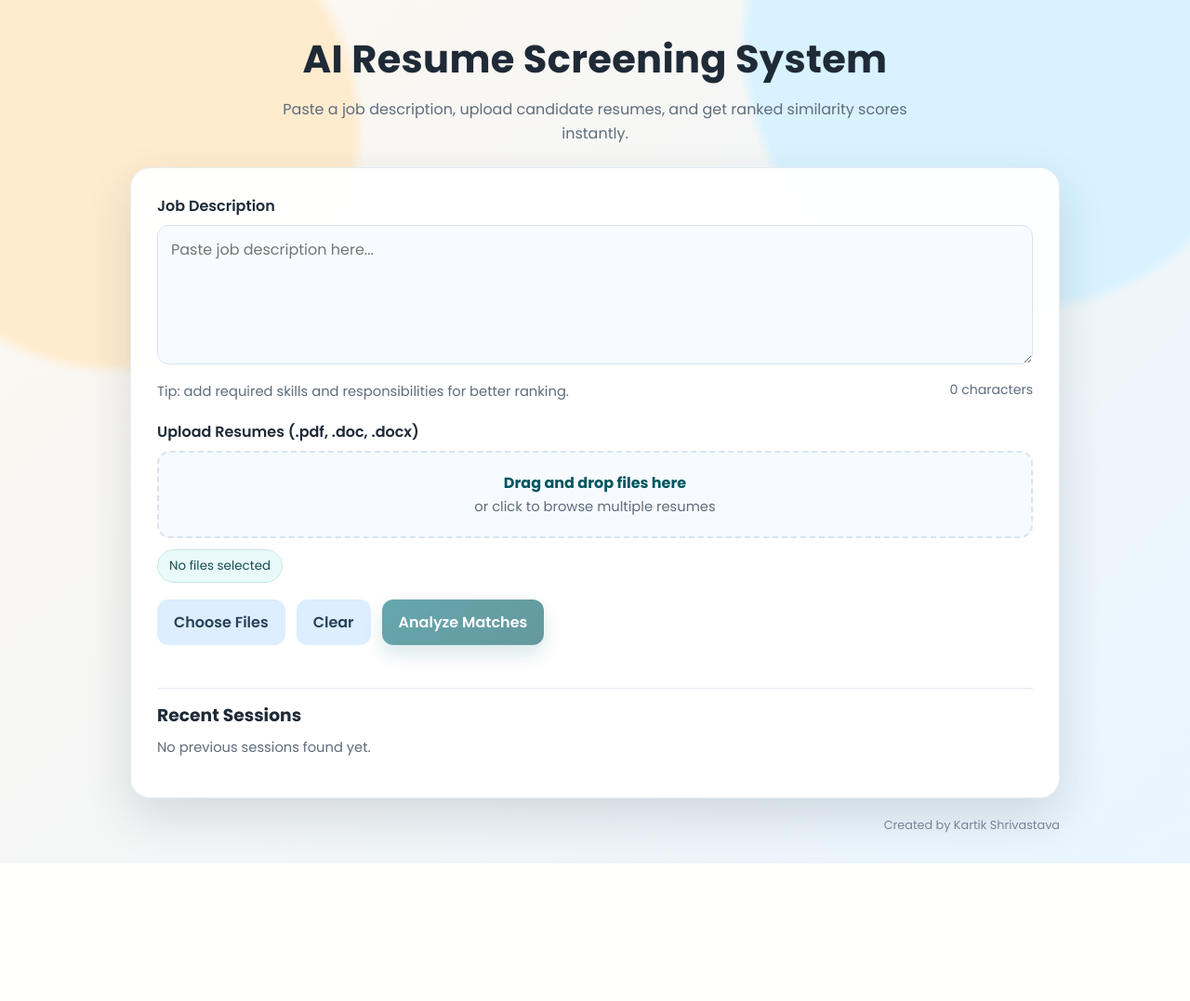
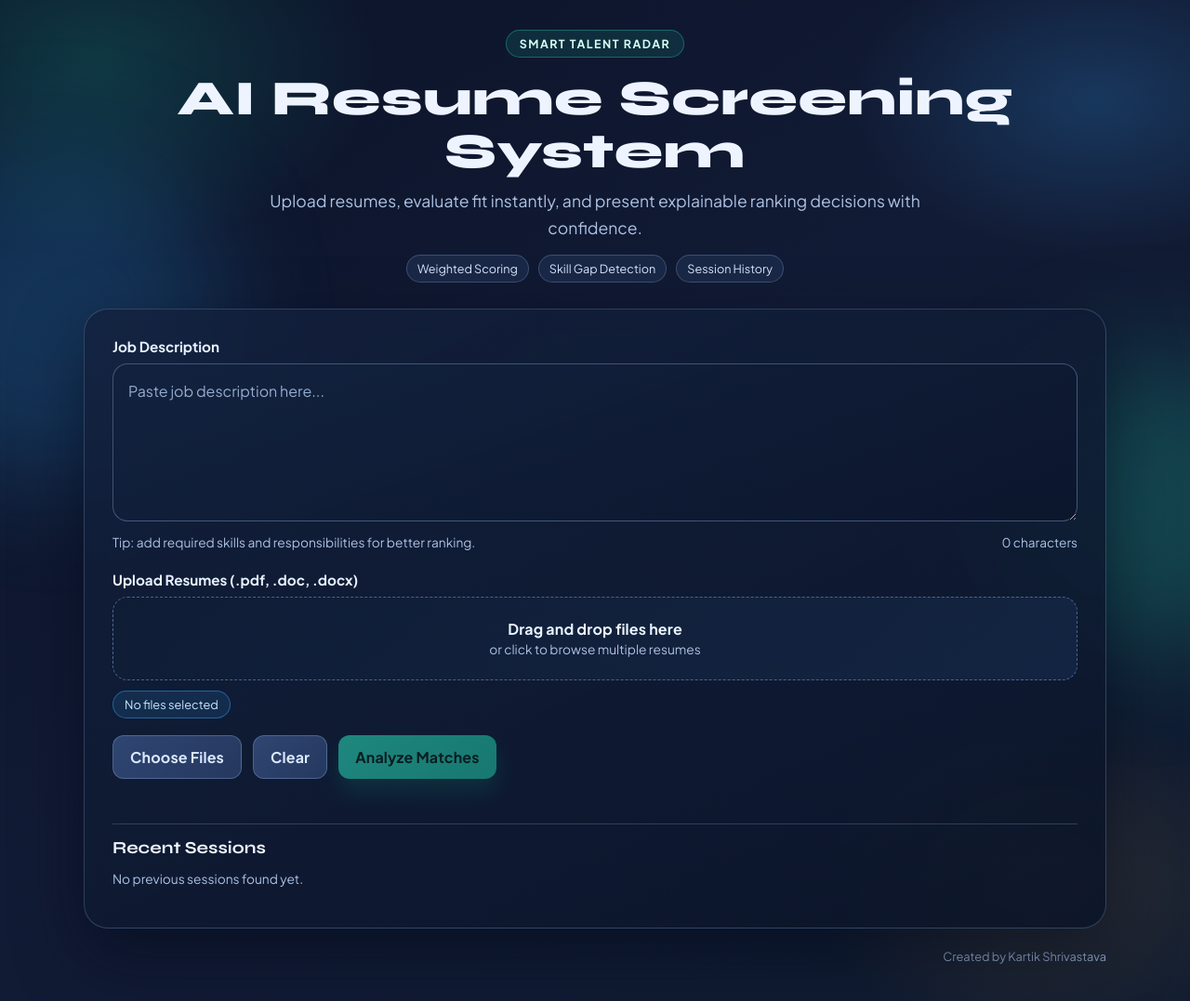
Before and after one commit to Kartikshri234/Resume-Analysis-, a Flask app: page / in a window 1280 px wide. Shown: the whole page at 93% size. Before the commit the page ends 929 px from the top, so only its background shows below. Run offline with Flask 3, Linux system fonts and the light colour scheme; data that the repository does not hold is empty.

Commit message:
Redesign UI theme with modern visual style

```diff
--- a/static/css/style.css
+++ b/static/css/style.css
@@ -1,16 +1,19 @@
 :root {
-    --bg-start: #fff8ef;
-    --bg-end: #e8f5ff;
-    --surface: #ffffff;
-    --surface-alt: #f7fbff;
-    --text: #1f2a37;
-    --muted: #5f6c7b;
-    --primary: #006d77;
-    --primary-dark: #00565f;
-    --accent: #f4a261;
-    --good: #1b9f4a;
-    --border: #d9e3ee;
-    --shadow: 0 20px 50px rgba(31, 42, 55, 0.14);
+    --bg: #0f172a;
+    --bg-soft: #111b34;
+    --surface: rgba(16, 25, 48, 0.72);
+    --surface-strong: #162444;
+    --card: rgba(18, 31, 58, 0.92);
+    --text: #eef4ff;
+    --muted: #adc2e4;
+    --primary: #1ec8a5;
+    --primary-strong: #0ea380;
+    --secondary: #31a9ff;
+    --accent: #ffbf47;
+    --border: rgba(153, 184, 231, 0.25);
+    --good: #45dd91;
+    --warn: #ff8e5a;
+    --shadow: 0 28px 70px rgba(2, 8, 23, 0.5);
 }
 
 * {
@@ -19,113 +22,190 @@
 
 body {
     margin: 0;
-    font-family: "Poppins", "Segoe UI", sans-serif;
     color: var(--text);
-    background: radial-gradient(circle at 10% 15%, #ffeccf 0, #ffeccf 18%, transparent 19%),
-                radial-gradient(circle at 85% 5%, #d8f2ff 0, #d8f2ff 20%, transparent 21%),
-                linear-gradient(135deg, var(--bg-start), var(--bg-end));
+    font-family: "Plus Jakarta Sans", "Segoe UI", sans-serif;
     min-height: 100vh;
+    background:
+        radial-gradient(520px 360px at 8% 6%, rgba(30, 200, 165, 0.2) 0%, transparent 58%),
+        radial-gradient(480px 300px at 92% 10%, rgba(49, 169, 255, 0.2) 0%, transparent 55%),
+        radial-gradient(420px 320px at 88% 88%, rgba(255, 191, 71, 0.12) 0%, transparent 60%),
+        linear-gradient(145deg, #0b1328 0%, #121b35 48%, #0f1b30 100%);
+    overflow-x: hidden;
+}
+
+body::before,
+body::after {
+    content: "";
+    position: fixed;
+    pointer-events: none;
+    border-radius: 50%;
+    filter: blur(60px);
+    z-index: -1;
+}
+
+body::before {
+    width: 360px;
+    height: 360px;
+    left: -120px;
+    top: 20%;
+    background: rgba(49, 169, 255, 0.2);
+}
+
+body::after {
+    width: 320px;
+    height: 320px;
+    right: -110px;
+    bottom: 12%;
+    background: rgba(30, 200, 165, 0.24);
 }
 
 .page {
-    width: min(1000px, 92vw);
-    margin: 32px auto;
+    width: min(1100px, 92vw);
+    margin: 32px auto 40px;
     position: relative;
 }
 
 .hero {
     text-align: center;
-    margin-bottom: 24px;
-    animation: fade-up 0.7s ease both;
+    margin-bottom: 28px;
+    animation: hero-in 0.8s cubic-bezier(0.2, 0.7, 0.2, 1) both;
+}
+
+.hero-kicker {
+    display: inline-flex;
+    align-items: center;
+    gap: 8px;
+    padding: 6px 14px;
+    border-radius: 999px;
+    color: #d3fff2;
+    background: rgba(30, 200, 165, 0.12);
+    border: 1px solid rgba(30, 200, 165, 0.4);
+    font-size: 0.78rem;
+    text-transform: uppercase;
+    letter-spacing: 0.12em;
+    font-weight: 700;
 }
 
 .hero h1 {
-    margin: 0;
-    font-size: clamp(1.8rem, 4vw, 2.6rem);
-    font-weight: 700;
-    letter-spacing: 0.3px;
+    margin: 16px 0 10px;
+    font-family: "Syne", "Plus Jakarta Sans", sans-serif;
+    font-weight: 800;
+    font-size: clamp(2rem, 5vw, 3.3rem);
+    line-height: 1.08;
+    letter-spacing: 0.01em;
 }
 
 .hero p {
-    margin: 10px auto 0;
-    max-width: 700px;
+    margin: 0 auto;
     color: var(--muted);
-    line-height: 1.6;
+    max-width: 720px;
+    font-size: clamp(0.96rem, 2.1vw, 1.1rem);
+    line-height: 1.65;
+}
+
+.hero-tags {
+    margin-top: 14px;
+    display: flex;
+    justify-content: center;
+    gap: 10px;
+    flex-wrap: wrap;
+}
+
+.hero-tags span {
+    padding: 6px 11px;
+    border-radius: 999px;
+    font-size: 0.79rem;
+    background: rgba(28, 42, 73, 0.92);
+    border: 1px solid rgba(161, 196, 245, 0.25);
+    color: #d8e6ff;
 }
 
 .panel {
     display: grid;
     grid-template-columns: 1fr;
-    gap: 24px;
-    background: rgba(255, 255, 255, 0.96);
-    border: 1px solid #e4edf6;
-    -webkit-backdrop-filter: blur(3px);
-    backdrop-filter: blur(3px);
-    padding: 28px;
-    border-radius: 22px;
+    gap: 26px;
+    background: linear-gradient(155deg, rgba(19, 33, 62, 0.84), rgba(11, 20, 40, 0.87));
+    border: 1px solid var(--border);
     box-shadow: var(--shadow);
-    animation: fade-up 0.9s ease both;
+    -webkit-backdrop-filter: blur(12px);
+    backdrop-filter: blur(12px);
+    border-radius: 26px;
+    padding: 30px;
+    animation: panel-in 0.95s cubic-bezier(0.2, 0.7, 0.2, 1) both;
 }
 
 label {
     display: block;
-    font-weight: 600;
-    margin-bottom: 8px;
+    margin-bottom: 9px;
+    font-size: 0.95rem;
+    color: #e8f2ff;
+    font-weight: 700;
 }
 
 .muted {
     color: var(--muted);
-    font-size: 0.92rem;
-    margin-top: 4px;
+    font-size: 0.86rem;
 }
 
 textarea {
     width: 100%;
-    min-height: 150px;
-    border-radius: 12px;
-    border: 1px solid var(--border);
-    padding: 14px;
+    min-height: 170px;
+    border-radius: 16px;
+    border: 1px solid rgba(160, 191, 240, 0.35);
+    background: linear-gradient(160deg, rgba(19, 34, 63, 0.95), rgba(12, 23, 45, 0.98));
+    color: #f0f6ff;
+    padding: 16px;
     resize: vertical;
     font: inherit;
-    line-height: 1.5;
-    background: var(--surface-alt);
-    transition: border-color 0.2s, box-shadow 0.2s;
+    line-height: 1.62;
+    transition: border-color 0.2s, box-shadow 0.2s, transform 0.2s;
+}
+
+textarea::placeholder {
+    color: #94accf;
 }
 
 textarea:focus {
     outline: none;
-    border-color: var(--primary);
-    box-shadow: 0 0 0 4px rgba(0, 109, 119, 0.12);
+    border-color: rgba(30, 200, 165, 0.9);
+    box-shadow: 0 0 0 4px rgba(30, 200, 165, 0.14);
+    transform: translateY(-1px);
 }
 
 .meta-row {
+    margin-top: 10px;
     display: flex;
     align-items: center;
     justify-content: space-between;
-    margin-top: 8px;
+    gap: 12px;
     color: var(--muted);
-    font-size: 0.88rem;
+    font-size: 0.85rem;
+}
+
+.upload-block {
+    margin-top: 22px;
 }
 
 .dropzone {
-    border: 2px dashed var(--border);
-    border-radius: 14px;
-    background: var(--surface-alt);
-    padding: 20px;
+    border: 1.5px dashed rgba(120, 157, 210, 0.55);
+    background: linear-gradient(140deg, rgba(16, 29, 54, 0.95), rgba(20, 39, 69, 0.88));
+    border-radius: 16px;
+    padding: 23px;
     text-align: center;
     cursor: pointer;
-    transition: border-color 0.2s, transform 0.2s, background 0.2s;
+    transition: transform 0.2s, border-color 0.2s, box-shadow 0.2s;
+}
+
+.dropzone strong {
+    color: #e9f5ff;
+    letter-spacing: 0.01em;
 }
 
 .dropzone:hover,
 .dropzone.active {
-    border-color: var(--primary);
-    background: #ecf8f8;
     transform: translateY(-1px);
-}
-
-.dropzone strong {
-    color: var(--primary-dark);
+    border-color: rgba(30, 200, 165, 0.85);
+    box-shadow: inset 0 0 0 1px rgba(30, 200, 165, 0.3), 0 12px 26px rgba(1, 10, 22, 0.35);
 }
 
 .hidden-input {
@@ -133,25 +213,29 @@ textarea:focus {
 }
 
 .file-list {
-    margin-top: 12px;
+    margin-top: 11px;
     display: flex;
+    gap: 8px;
     flex-wrap: wrap;
-    gap: 8px;
 }
 
 .file-chip {
-    padding: 7px 12px;
     border-radius: 999px;
-    border: 1px solid #c6e8ea;
-    background: #eaf9fa;
-    color: #164d52;
-    font-size: 0.84rem;
+    border: 1px solid rgba(49, 169, 255, 0.45);
+    background: rgba(49, 169, 255, 0.12);
+    color: #c8e7ff;
+    font-size: 0.8rem;
+    padding: 6px 12px;
 }
 
 .actions {
     display: flex;
+    flex-wrap: wrap;
     gap: 12px;
-    flex-wrap: wrap;
+}
+
+.action-row {
+    margin-top: 18px;
 }
 
 button {
@@ -159,9 +243,10 @@ button {
     border-radius: 12px;
     padding: 12px 18px;
     font: inherit;
-    font-weight: 600;
+    font-weight: 700;
+    letter-spacing: 0.01em;
     cursor: pointer;
-    transition: transform 0.15s, box-shadow 0.15s, background 0.2s;
+    transition: transform 0.18s, box-shadow 0.18s, filter 0.18s;
 }
 
 button:hover {
@@ -169,27 +254,28 @@ button:hover {
 }
 
 button:disabled {
-    opacity: 0.6;
+    opacity: 0.55;
     cursor: not-allowed;
     transform: none;
 }
 
 .btn-primary {
-    color: #fff;
-    background: linear-gradient(135deg, var(--primary), var(--primary-dark));
-    box-shadow: 0 10px 20px rgba(0, 109, 119, 0.25);
+    color: #042117;
+    background: linear-gradient(135deg, #2ce2bc, #1ec8a5);
+    box-shadow: 0 14px 24px rgba(13, 161, 128, 0.3);
 }
 
 .btn-secondary {
-    color: #284057;
-    background: #dceeff;
+    color: #dbe9ff;
+    background: linear-gradient(135deg, #2f4672, #25385f);
+    border: 1px solid rgba(170, 200, 245, 0.28);
 }
 
 .results {
-    margin-top: 24px;
+    margin-top: 8px;
     display: grid;
-    gap: 12px;
-    animation: fade-up 1.1s ease both;
+    gap: 14px;
+    animation: fade-up 1s ease both;
 }
 
 .result-header {
@@ -254,62 +357,68 @@ button:disabled {
 
 .skill-grid h4 {
     margin: 0 0 6px;
-    font-size: 0.88rem;
-    color: #334b61;
+    font-size: 0.83rem;
+    text-transform: uppercase;
+    letter-spacing: 0.09em;
+    color: #aac2e6;
 }
 
 .chip-wrap {
     display: flex;
+    gap: 6px;
     flex-wrap: wrap;
-    gap: 6px;
 }
 
 .chip {
     border-radius: 999px;
     padding: 4px 10px;
-    font-size: 0.78rem;
+    font-size: 0.76rem;
     border: 1px solid transparent;
 }
 
 .chip-good {
-    color: #175b2f;
-    background: #e9f8ed;
-    border-color: #bfe9ca;
+    color: #d2ffe8;
+    background: rgba(69, 221, 145, 0.16);
+    border-color: rgba(90, 236, 166, 0.42);
 }
 
 .chip-warn {
-    color: #7a4b1d;
-    background: #fff5e9;
-    border-color: #f5d5ad;
+    color: #ffe2d3;
+    background: rgba(255, 142, 90, 0.16);
+    border-color: rgba(255, 142, 90, 0.44);
 }
 
 .chip-muted {
-    color: #5f6c7b;
-    background: #eef3f8;
-    border-color: #d6e0ea;
+    color: #cad9f2;
+    background: rgba(165, 189, 224, 0.13);
+    border-color: rgba(165, 189, 224, 0.3);
 }
 
 .btn-link {
     display: inline-flex;
     align-items: center;
+    justify-content: center;
+    border-radius: 10px;
     text-decoration: none;
-    color: #ffffff;
-    background: linear-gradient(135deg, var(--primary), var(--primary-dark));
-    border-radius: 10px;
+    color: #052117;
+    background: linear-gradient(135deg, #36e6c2, #21d6af);
     padding: 9px 14px;
-    font-size: 0.86rem;
-    font-weight: 600;
-    box-shadow: 0 8px 16px rgba(0, 109, 119, 0.22);
+    font-size: 0.82rem;
+    font-weight: 800;
+    letter-spacing: 0.02em;
+    box-shadow: 0 10px 18px rgba(18, 179, 144, 0.28);
 }
 
 .history {
+    border-top: 1px solid rgba(146, 179, 225, 0.25);
     margin-top: 22px;
-    border-top: 1px solid #e1eaf2;
     padding-top: 14px;
 }
 
 .history h3 {
     margin: 0 0 10px;
+    font-family: "Syne", "Plus Jakarta Sans", sans-serif;
+    font-size: 1.15rem;
 }
 
 .history-list {
@@ -319,43 +428,63 @@ button:disabled {
 
 .history-item {
     text-decoration: none;
-    color: #304459;
-    border: 1px solid #dbe7f2;
-    background: #f8fbff;
+    color: #d8e8ff;
+    border: 1px solid rgba(146, 179, 225, 0.28);
     border-radius: 10px;
+    background: rgba(20, 34, 62, 0.9);
     padding: 10px 12px;
     display: flex;
     justify-content: space-between;
     gap: 10px;
     flex-wrap: wrap;
-    font-size: 0.86rem;
+    font-size: 0.84rem;
+    transition: transform 0.18s, border-color 0.18s, background 0.18s;
+}
+
+.history-item:hover {
+    transform: translateY(-1px);
+    border-color: rgba(49, 169, 255, 0.65);
+    background: rgba(23, 43, 80, 0.95);
 }
 
 .history-item.active {
-    border-color: #97c9cd;
-    background: #ecf8f8;
-}
-
-.progress > span {
-    display: block;
-    height: 100%;
-    border-radius: inherit;
-    background: linear-gradient(90deg, var(--accent), #2a9d8f);
-    width: 0;
-    animation: fill 0.9s ease forwards;
+    border-color: rgba(30, 200, 165, 0.8);
+    background: rgba(19, 53, 68, 0.9);
 }
 
 .footer-note {
-    margin-top: 20px;
+    margin-top: 22px;
     text-align: right;
-    color: #7a8a9b;
+    color: #8fa8cf;
     font-size: 0.8rem;
+}
+
+@keyframes hero-in {
+    from {
+        opacity: 0;
+        transform: translateY(14px);
+    }
+    to {
+        opacity: 1;
+        transform: translateY(0);
+    }
+}
+
+@keyframes panel-in {
+    from {
+        opacity: 0;
+        transform: translateY(18px) scale(0.98);
+    }
+    to {
+        opacity: 1;
+        transform: translateY(0) scale(1);
+    }
 }
 
 @keyframes fade-up {
     from {
         opacity: 0;
-        transform: translateY(12px);
+        transform: translateY(10px);
     }
     to {
         opacity: 1;
--- a/templates/index.html
+++ b/templates/index.html
@@ -6,14 +6,20 @@
     <title>AI Resume Screening</title>
     <link rel="preconnect" href="https://fonts.googleapis.com">
     <link rel="preconnect" href="https://fonts.gstatic.com" crossorigin>
-    <link href="https://fonts.googleapis.com/css2?family=Poppins:wght@400;500;600;700&display=swap" rel="stylesheet">
+    <link href="https://fonts.googleapis.com/css2?family=Plus+Jakarta+Sans:wght@400;500;600;700;800&family=Syne:wght@600;700;800&display=swap" rel="stylesheet">
     <link rel="stylesheet" href="{{ url_for('static', filename='css/style.css') }}">
 </head>
 <body>
     <main class="page">
         <section class="hero">
+            <span class="hero-kicker">Smart Talent Radar</span>
             <h1>AI Resume Screening System</h1>
-            <p>Paste a job description, upload candidate resumes, and get ranked similarity scores instantly.</p>
+            <p>Upload resumes, evaluate fit instantly, and present explainable ranking decisions with confidence.</p>
+            <div class="hero-tags">
+                <span>Weighted Scoring</span>
+                <span>Skill Gap Detection</span>
+                <span>Session History</span>
+            </div>
         </section>
 
         <section class="panel">
@@ -30,7 +36,7 @@
                     <span id="charCount">0 characters</span>
                 </div>
 
-                <div style="margin-top: 20px;">
+                <div class="upload-block">
                     <label for="resumeInput">Upload Resumes (.pdf, .doc, .docx)</label>
                     <input
                         id="resumeInput"
@@ -47,7 +53,7 @@
                     <div class="file-list" id="fileList"></div>
                 </div>
 
-                <div class="actions" style="margin-top: 18px;">
+                <div class="actions action-row">
                     <button type="button" class="btn-secondary" id="pickFiles">Choose Files</button>
                     <button type="button" class="btn-secondary" id="clearFiles">Clear</button>
                     <button type="submit" class="btn-primary" id="submitBtn">Analyze Matches</button>
```
Also changed, not shown: other parts of static/css/style.css (+55 -24 lines).
